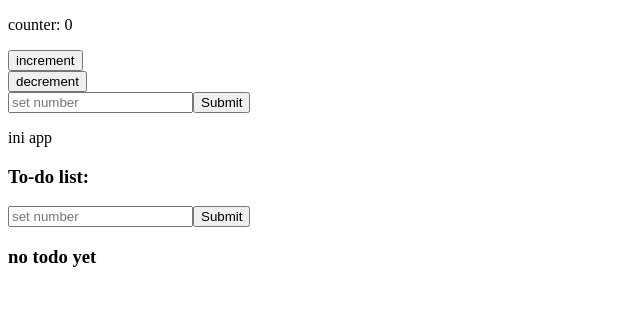
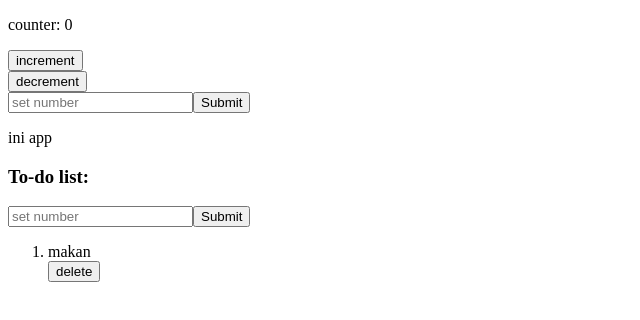
Before and after one commit to firdhair/react-redux, a React (Create React App) app: page / in a window 1280 px wide. Shown: the top 320 px of the page, without its empty margins (0-640 px from the left). Built offline with nearby package versions, Linux system fonts and the light colour scheme.

Commit message:
materi delete function

```diff
--- a/src/actions.js
+++ b/src/actions.js
@@ -26,7 +26,7 @@ const deleteTodo = (id) => (
     console.log("id: ", id),
     {
         type: 'delete-todo',
-        id: id
+        payload: id
     }
 )
 
--- a/src/reducer/todoReducer.js
+++ b/src/reducer/todoReducer.js
@@ -1,21 +1,29 @@
-const initialState = []
+const initialState = {
+    list: [
+        {
+            uid: '90',
+            value: 'makan',
+        }
+    ]
+}
 
 export default function todoReducer(state = initialState, action) {
-   console.log("todo reducer", action)
-   console.log("ini state", state)
-   console.log("state length", state.length)
-   switch(action.type){
+    const {type, payload} = action
+    switch(type){
        case 'new-todo':
-           const tes1 = {
-               todo: action.payload,
-               id: action.id
-           }
-            return ([...state, tes1])
+            return {
+                ...state,
+                list: [...state.list, payload]
+            }
 
         case 'delete-todo':
-            const todos = state
-            const updatedTodos = todos.filter((todos) => todos['id'] !== action.id)
-            return (updatedTodos)
+            console.log("ini payload delete ", payload)
+            const todos = [...state.list]
+            const updatedTodos = todos.filter((todos) => todos.uid !== payload)
+           return {
+               ...state,
+               list: updatedTodos
+           }
 
         default:
             return state;
--- a/src/todoList.js
+++ b/src/todoList.js
@@ -6,31 +6,31 @@ import {addNewTodo, deleteTodo} from "./actions"
 
 
 const Todo = () => {
-    const [task, setTask] = useState('')
-    const todos = useSelector((state) => state.todos)
+    const [value, setValue] = useState('')
+    const todos = useSelector((state) => state.todos.list)
     const dispatch = useDispatch()
     console.log("todo: ", todos)
 
     const handleSubmit = (e) => {
       e.preventDefault()
-      setTask("")
-      let id = uniqid()
-      dispatch(addNewTodo(task, id))
+      setValue("")
+      let uid = uniqid()
+      dispatch(addNewTodo({value, uid}))
     }
 
     return(
         <div>
            <h3>To-do list:</h3>
           <form onSubmit={handleSubmit}>
-            <input type="text" value={task} placeholder="set number" onChange={(e) => setTask(e.target.value)}></input>
+            <input type="text" value={value} placeholder="set number" onChange={(e) => setValue(e.target.value)}></input>
             <button type="submit">Submit</button>
           </form>
           {todos.length ? (
             <ol>
               {todos.map((todo) => (
                   <li>
-                    <div >{todo['todo']}</div>
-                    <button onClick={ () => (dispatch(deleteTodo(todo['id'])))}>delete</button>
+                    <div >{todo['value']}</div>
+                    <button onClick={ () => (dispatch(deleteTodo(todo['uid'])))}>delete</button>
                    </li>
               ))}
             </ol>
```
